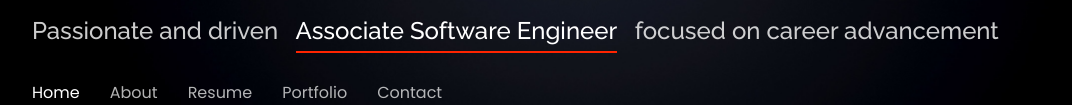
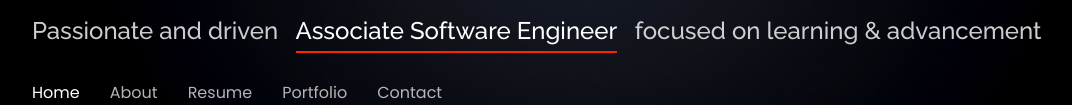
Before and after one commit to Pradyumna32238/Portfolio.github.io, a plain HTML site: page index.html in a window 1280 px wide. Shown: the part 333-438 px from the top of the page, without its empty margins (50-1122 px from the left). Drawn offline with nearby package versions, Linux system fonts and the light colour scheme.

Commit message:
Update index.html

```diff
--- a/index.html
+++ b/index.html
@@ -38,7 +38,7 @@
 
       <h1><a href="index.html">Yeshwanth G</a></h1>
 
-      <h2>Passionate and driven  &nbsp;  <span>Associate Software Engineer</span> &nbsp; focused on career advancement</h2>
+      <h2>Passionate and driven  &nbsp;  <span>Associate Software Engineer</span> &nbsp; focused on learning & advancement</h2>
 
       <nav id="navbar" class="navbar">
         <ul>
```
